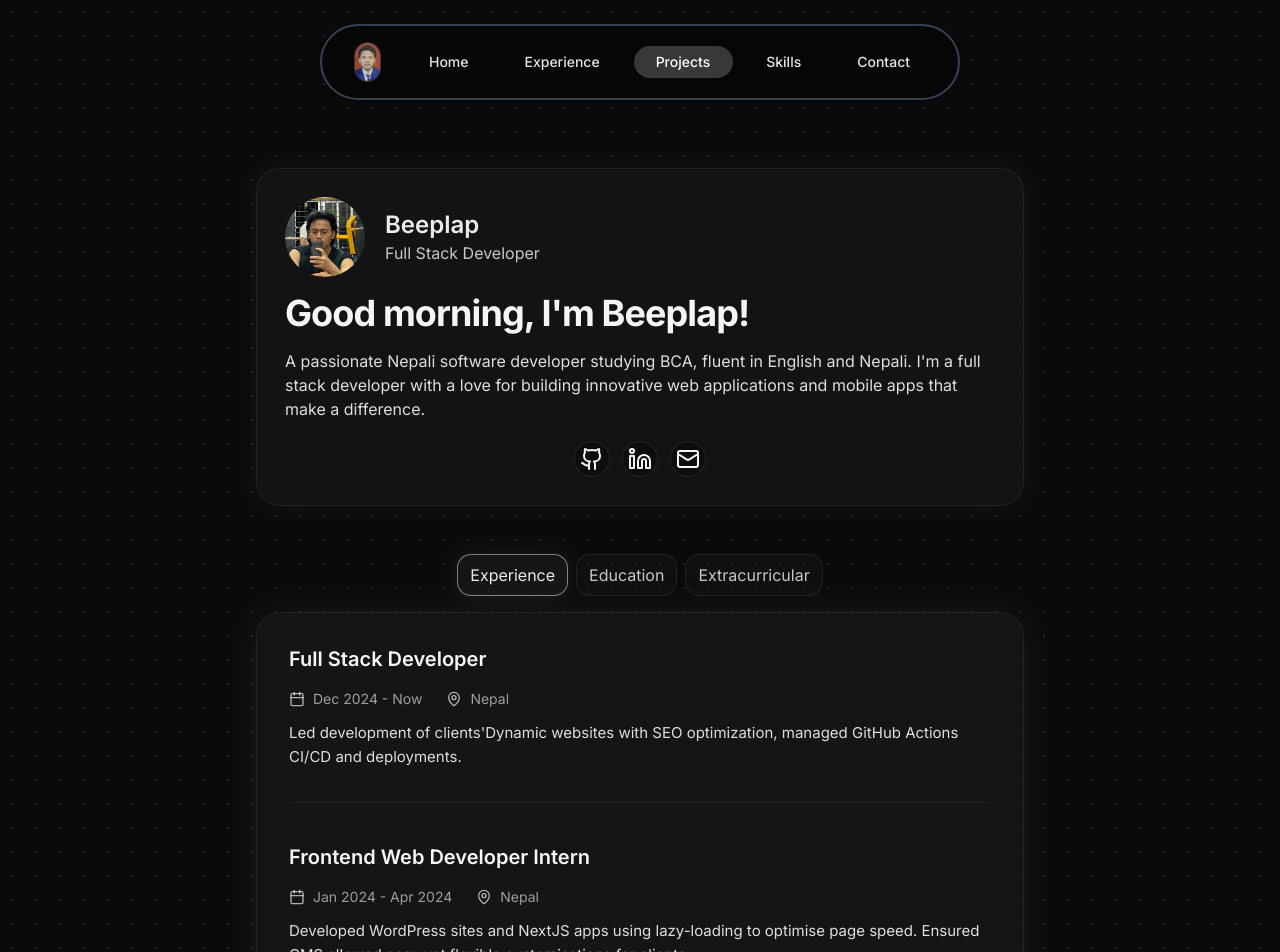
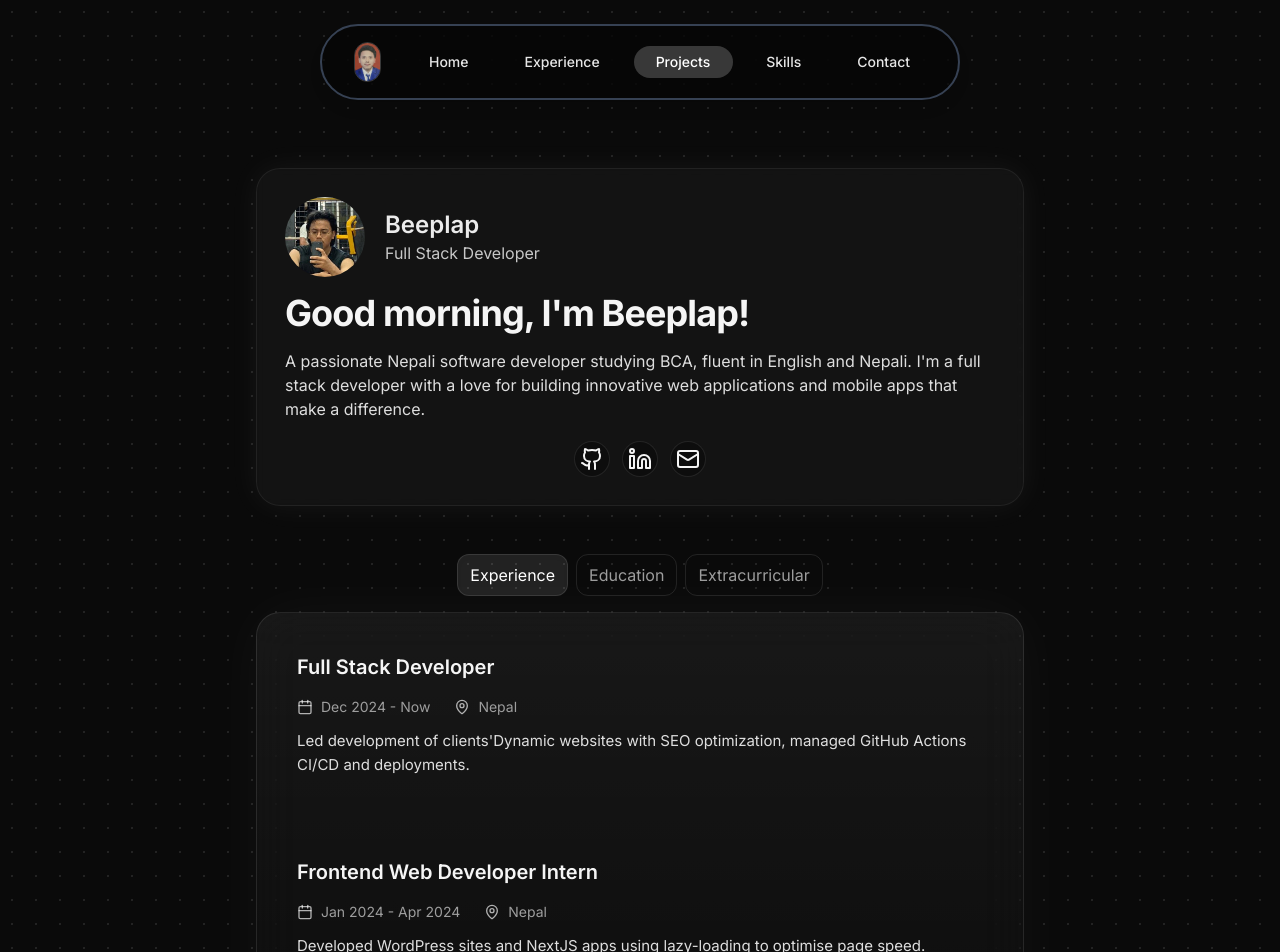
Before and after one commit to Beeplap/My-portfolio, a React (Vite) app: page / in a window 1280 px wide. Shown: the top 952 px of the page. Built offline with nearby package versions, Linux system fonts and the light colour scheme; the HTML template or start-up script is replaced by a standard one.

Commit message:
feat: Add Experience component with tabbed display for professional, educational, and extracurricular details.

```diff
--- a/src/components/Experience.tsx
+++ b/src/components/Experience.tsx
@@ -83,10 +83,9 @@ return (
               <button
                 key={tab.id}
                 onClick={() => setActiveTab(tab.id)}
-              className={`px-3 py-2 text-xs sm:text-sm md:text-base transition-all rounded-md border whitespace-nowrap ${
-                isActive
-                  ? "bg-[#151515] text-primary border-primary/50 shadow-[0_0_28px_rgba(255,255,255,0.08)]"
-                  : "text-foreground/80 border-border/60 bg-card/40 hover:bg-[#151515]/70"
+                className={`px-3 py-2 text-xs sm:text-sm md:text-base transition-all rounded-xl border border-white/10  whitespace-nowrap ${isActive
+                  ? "bg-white/10 text-white shadow-inner"
+                  : "text-white/60 hover:text-white"
                   }`}
               >
                 {tab.label}
@@ -95,10 +94,11 @@ return (
           })}
         </div>
 
-        <div className="rounded-3xl border border-border/60 bg-card/70 backdrop-blur-sm shadow-[0_0_40px_hsl(var(--primary)/0.08)] p-6 md:p-8">
+
+        <div className="rounded-3xl border border-white/10 bg-gradient-to-b from-white/[0.06] to-white/[0.02] backdrop-blur-xl shadow-[0_0_60px_rgba(255,255,255,0.04)] p-8 md:p-10">
           <div className="space-y-10">
             {entries.map((entry, index) => (
-              <div key={entry.title} className={index !== entries.length - 1 ? "pb-8 border-b border-border/60" : ""}>
+              <div key={entry.title} className={index !== entries.length - 1 ? "pb-10" : ""}>
                 <div className="mb-4">
                   <h3 className="text-lg md:text-xl font-semibold text-foreground">{entry.title}</h3>
                 </div>
```
Lines whose indentation alone changed are shown as unchanged.
